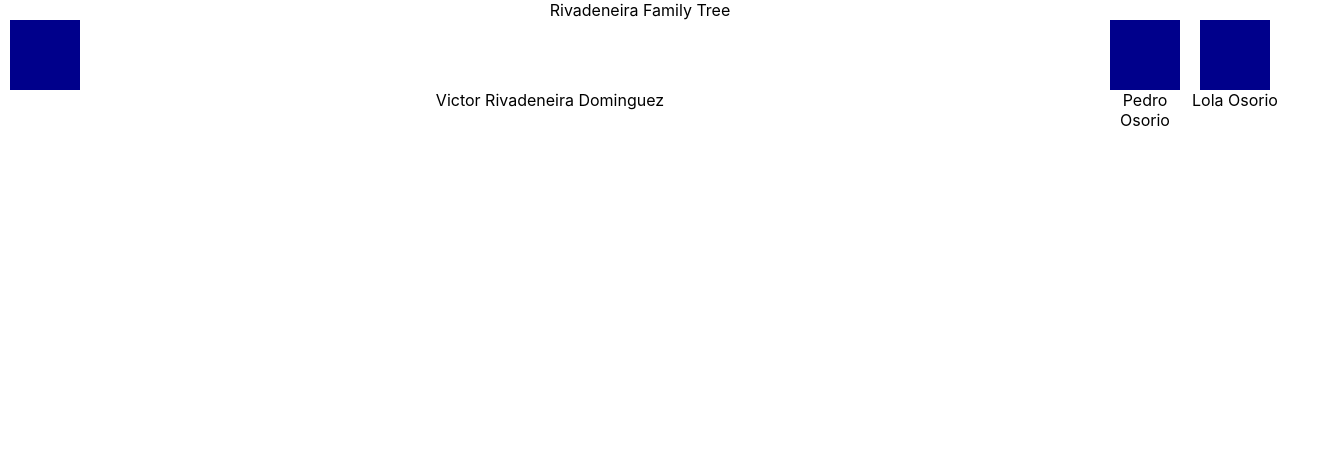
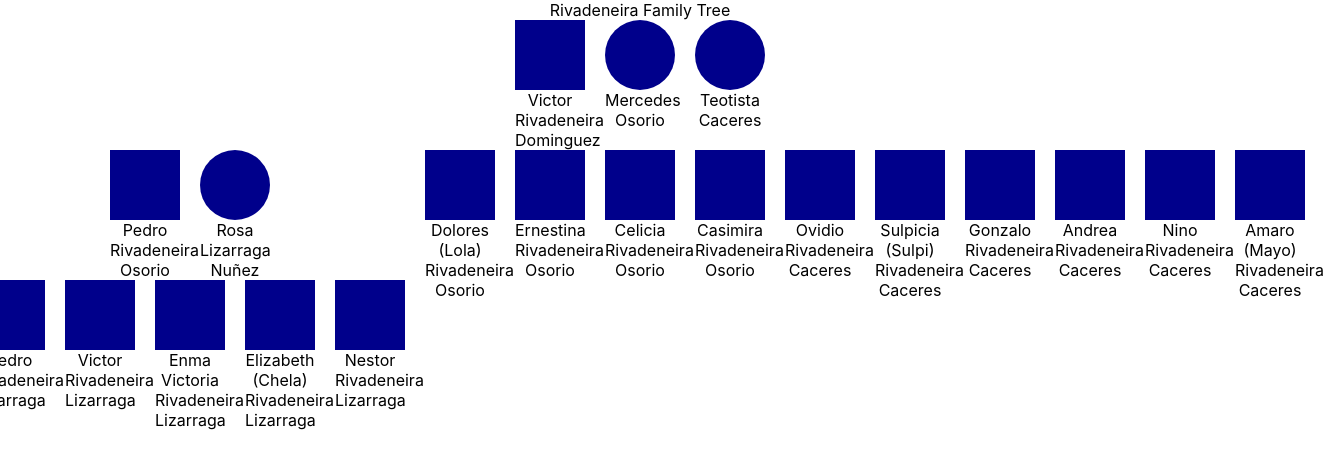
Before and after one commit to steven-rr/family-tree, a React (Create React App) app: page / in a window 1280 px wide. Shown: the top 468 px of the page, 1324 px wide, since content can reach past the window. Built offline with nearby package versions, Linux system fonts and the light colour scheme.

Commit message:
improving family tree.

```diff
--- a/public/family.json
+++ b/public/family.json
@@ -3,9 +3,8 @@
         "id": "0",
         "name": "Victor Rivadeneira Dominguez",
         "gender": "male",
-        "partnerID": [1],
-        "kidsID": [3,6]
-
+        "partnerID": [2,1],
+        "kidsID": [[3,4,5,6,7],[8,9,10,11,12,13]]
     },
     {
         "id": "1",
@@ -19,23 +18,90 @@
     },
     {
         "id": "3",
-        "name": "Pedro Osorio",
+        "name": "Pedro Rivadeneira Osorio",
+        "gender": "male",
+        "partnerID": [14],
+        "kidsID": [[15,16,17,18,19]]
+    },
+    {
+        "id": "4",
+        "name": "Dolores (Lola) Rivadeneira Osorio",
+        "gender": "female"
+    },
+    {
+        "id": "5",
+        "name": "Ernestina Rivadeneira Osorio",
+        "gender": "female"
+    },
+    {
+        "id": "6",
+        "name": "Celicia Rivadeneira Osorio",
+        "gender": "female"
+    },
+    {
+        "id": "7",
+        "name": "Casimira Rivadeneira Osorio",
+        "gender": "female"
+    },
+    {
+        "id": "8",
+        "name": "Ovidio Rivadeneira Caceres",
+        "gender" : "male"
+    },
+    {
+        "id": "9",
+        "name": "Sulpicia (Sulpi) Rivadeneira Caceres",
+        "gender" : "female"
+    },
+    {
+        "id": "10",
+        "name": "Gonzalo Rivadeneira Caceres",
+        "gender" : "male"
+    },
+    {
+        "id": "11",
+        "name": "Andrea Rivadeneira Caceres",
+        "gender" : "female"
+    },
+    {
+        "id": "12",
+        "name": "Nino Rivadeneira Caceres",
+        "gender" : "male"
+    },
+    {
+        "id": "13",
+        "name": "Amaro (Mayo) Rivadeneira Caceres",
+        "gender" : "female"
+    },
+    {
+        "id": "14",
+        "name": "Rosa Lizarraga Nuñez",
+        "gender": "female"
+    },
+    {
+        "id": "15",
+        "name": "Pedro Rivadeneira Lizarraga",
         "gender": "male"
     },
     {
-        "id": "4",
-        "name": "Ovidio Caceres",
-        "gender" : "male"
+        "id": "16",
+        "name": "Victor Rivadeneira Lizarraga",
+        "gender": "male"
     },
     {
-        "id": "5",
-        "name": "Mayo Caceres",
-        "gender" : "male"
+        "id": "17",
+        "name": "Enma Victoria Rivadeneira Lizarraga",
+        "gender": "female"
     },
     {
-        "id": "6",
-        "name": "Lola Osorio",
+        "id": "18",
+        "name": "Elizabeth (Chela) Rivadeneira Lizarraga",
         "gender": "female"
+    },
+    {
+        "id": "19",
+        "name": "Nestor Rivadeneira Lizarraga",
+        "gender": "male"
     }
 
 
--- a/src/components/Female.js
+++ b/src/components/Female.js
@@ -10,7 +10,6 @@ const Female = ({id}) => {
         await axios
             .get('family.json')
             .then ( (response) => {
-                console.log(response.data)
                 setFamilyData(response.data);
             })
     },[])
@@ -18,15 +17,14 @@ const Female = ({id}) => {
     return (
         <div>
             {/* display name. */}
-            {familyData.map( item => {
-                console.log(id)
-                console.log(item.id)
+            {familyData.map( (item,key) => {
+
                 if(item.id == id)
                 {
                     return(
-                    <div className=  {FemaleCSS.iconContainer}>
+                    <div className=  {FemaleCSS.iconContainer} key = {key}>
                         <div className={FemaleCSS.icon}></div>
-                        <div> {item.name} </div>
+                        <div className={FemaleCSS.text}> {item.name} </div>
                     </div>
                     )
                 }
--- a/src/components/Female.module.css
+++ b/src/components/Female.module.css
@@ -2,6 +2,8 @@
 {
     display:flex;
     flex-direction: column;
+    justify-content:  center;
+    align-items: center;
 }
 
 .icon
@@ -15,3 +17,10 @@
     margin-right: 10px;
     margin-left: 10px;
 }
+
+.text
+{
+    width: 70px;
+    height: auto;
+    text-align: center;
+}
--- a/src/components/Male.js
+++ b/src/components/Male.js
@@ -17,7 +17,6 @@ const Male = ({id}) => {
         await axios
             .get('family.json')
             .then ( (response) => {
-                console.log(response.data)
                 setFamilyData(response.data);
                 if(response.data[id].kidsID)
                 {
@@ -31,40 +30,136 @@ const Male = ({id}) => {
             })
     },[])
 
-    if(kidData)
+
+    const loopThroughKids = async(item, key) => {
+        if(item.length > 1)
         {
+            for(var i =0; i< item.length; i ++)
+            {
+                console.log("1: ",i, item[i], item)
+                return await (
+                    <Male
+                        key={key}
+                        id={item[i]}
+                    />
+                )
+            }
+        }
+        else
+        {
+            console.log("2: ", item)
+            return await(
+                <Male
+                    key={key}
+                    id={item[0]}
+                />
+            )
+        }
+    }
+    const labelKids = async () =>  {
+        return Promise.all(kidData.map((item,key)=>{
+            loopThroughKids(item, key)
+        }))}
+    const loopThruPartners = async(item, key) => {
+        for(const element of partnerData)
+        {
+            if(item.id == element)
+            {
+                if(item.gender == "male")
+                {
+                    return await (
+                    <Male
+                        id={item.id}
+                        key = {key}
+                    />)
+                }
+                else
+                {
+                    return await(
+                    <Female
+                        id={item.id}
+                        key = {key}
+                    />)
+                }
+            }
+        }
+    }
 
+    const labelPartners = async () => {
+        return Promise.all(familyData.map( (item, key) => {
+            loopThruPartners(item, key)
+        }))}
+
+    if(kidData.length != 0 )
+    {
         return (
-        <div className={MaleCSS.pageContainer}>
+        <div>
+            <div className= {MaleCSS.row}>
                 {/* display name. */}
                 {familyData.map( (item, key) => {
                     if(item.id == id)
                     {
-                    console.log("kidsID: ", item.kidsID);
-                    {/* for each partner, draw the kids and the partner.  */}
-
                         return(
-                        <div className= {MaleCSS.container} key={key}>
+                            <div key={key}>
                                 <div className=  {MaleCSS.iconContainer}>
                                     <div className={MaleCSS.icon}></div>
-                                <div> {item.name} </div>
+                                    <div className={MaleCSS.text}> {item.name} </div>
                                 </div>
                             </div>
                         )
                     }
                 })}
-            {/* put in kids, a bit shifted. */}
+                {/* display partners */}
+                {familyData.map( (item, key) => {
 
+                    for (var i =0; i < partnerData.length; i++)
+                    {
+                        if(item.id == partnerData[i])
+                        {
+                            if(item.gender == "male")
+                            {
+                                return  (
+                                <Male
+                                        id={partnerData[i]}
+                                        key = {key}
+                                />)
+                            }
+                            else
+                            {
+                                return  (
+                                <Female
+                                    id={partnerData[i]}
+                                    key = {key}
+                                />)
+                            }
+                        }
+                    }
+
+                })}
+            </div>
+            {/* put in kids*/}
             <div className={MaleCSS.row}>
-            {kidData.map((item,key)=>{
-                console.log("item", item)
-                return(
+                {(kidData.map((item,key)=>{
+                    // handle array of kids.
+                    if(item.length > 1)
+                    {
+                        return( item.map((item2, key2) => (
+                        <Male
+                            key={key2}
+                            id={item2}
+                        />
+                    ))) }
+                    // else, handle one kid at a time.
+                    else
+                    {
+                        return (
                             <Male
                                 key={key}
-                        id={item}
+                                id={item[0]}
                             />
                         )
-            })}
+                    }
+                }))}
             </div>
         </div>
     )}
@@ -76,17 +171,42 @@ const Male = ({id}) => {
                 {familyData.map( (item, key) => {
                     if(item.id == id)
                     {
-                        console.log("kidsID: ", item.kidsID);
-
                         return(
-                            <div className= {MaleCSS.container} key={key}>
+                            <div key={key}>
                                 <div className=  {MaleCSS.iconContainer}>
                                     <div className={MaleCSS.icon}></div>
-                                    <div> {item.name} </div>
+                                    <div className={MaleCSS.text}> {item.name} </div>
                                 </div>
                             </div>
                         )
                     }
+                })}
+                {/* display partners */}
+                {familyData.map( (item, key) => {
+
+                    for (var i =0; i < partnerData.length; i++)
+                    {
+                        if(item.id == partnerData[i])
+                        {
+                            if(item.gender == "male")
+                            {
+                                return  (
+                                <Male
+                                        id={partnerData[i]}
+                                        key = {key}
+                                />)
+                            }
+                            else
+                            {
+                                return  (
+                                <Female
+                                    id={partnerData[i]}
+                                    key = {key}
+                                />)
+                            }
+                        }
+                    }
+
                 })}
             </div>)
     }
--- a/src/components/Male.module.css
+++ b/src/components/Male.module.css
@@ -14,11 +14,15 @@
 {
     display:flex;
     flex-direction: column;
+    justify-content:  center;
+    align-items: center;
+
 }
 .row
 {
     display: flex;
     flex-direction: row;
+    justify-content: center;
 }
 .icon
 {
@@ -30,3 +34,11 @@
     margin-right: 10px;
     margin-left: 10px;
 }
+
+.text
+{
+    width: 70px;
+    height: auto;
+    text-align: center;
+
+}
--- a/src/family.json
+++ b/src/family.json
@@ -3,9 +3,7 @@
         "id": "0",
         "name": "Victor Rivadeneira Dominguez",
         "gender": "male",
-        "partnerID": [1],
-        "kidsID": [3,6]
-
+        "partnerID": [1]
     },
     {
         "id": "1",
```
Lines whose indentation alone changed are shown as unchanged.
